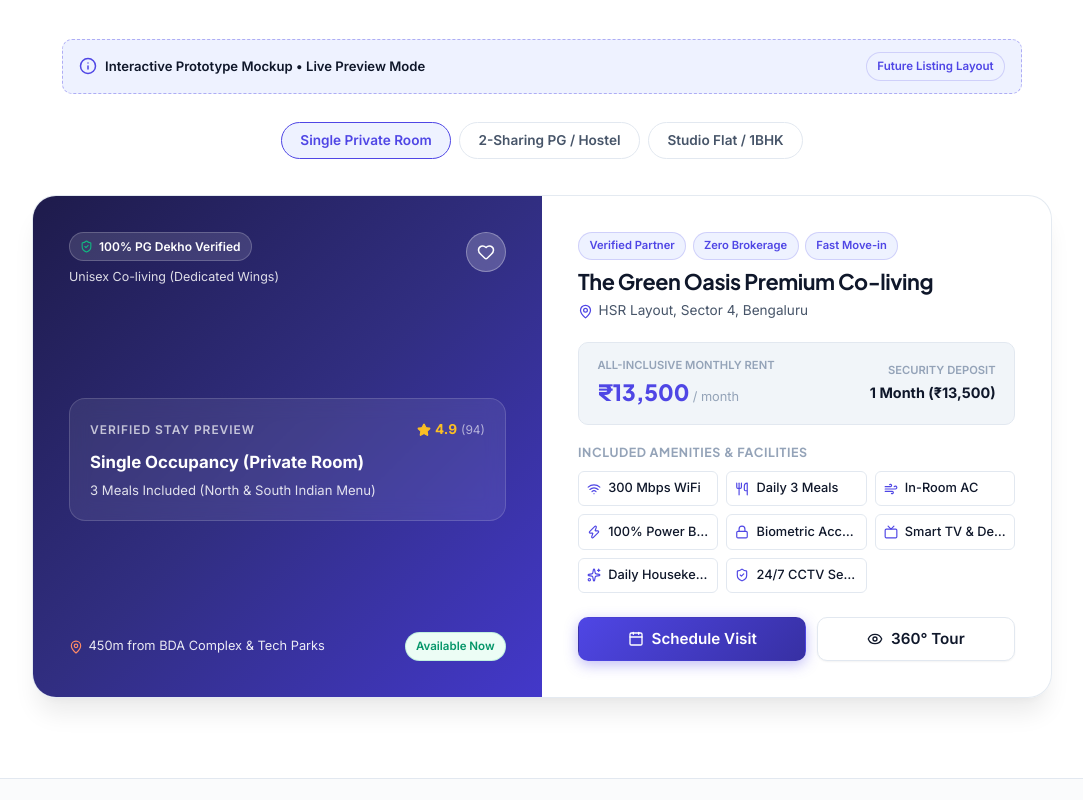
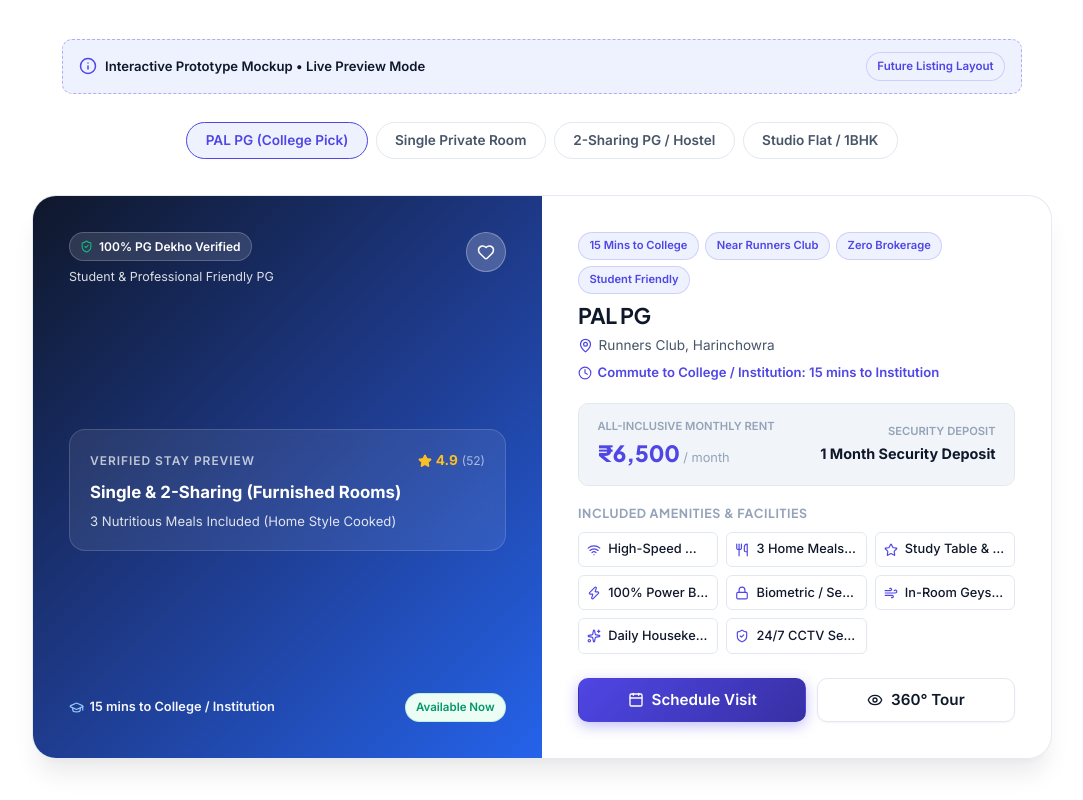
Before and after one commit to visionarycoder7/pgdekho, a React (Vite) app: page / in a window 1280 px wide. Shown: the part 1180-1980 px from the top of the page, without its empty margins (93-1176 px from the left). Built offline with nearby package versions, Linux system fonts and the light colour scheme; no server answers.

Commit message:
feat: add PAL PG listing and highlight college commute distances

```diff
--- a/src/components/PlatformPreview.jsx
+++ b/src/components/PlatformPreview.jsx
@@ -13,16 +13,46 @@ import {
   Calendar,
   Zap,
   Tv,
-  Info
+  Info,
+  Clock,
+  GraduationCap
 } from 'lucide-react';
 
 const mockProperties = [
+  {
+    id: 'pal-pg',
+    category: 'PAL PG (College Pick)',
+    title: 'PAL PG',
+    location: 'Runners Club, Harinchowra',
+    distance: '15 mins to College / Institution',
+    collegeCommute: '15 mins to Institution',
+    rent: '6,500',
+    deposit: '1 Month Security Deposit',
+    sharing: 'Single & 2-Sharing (Furnished Rooms)',
+    type: 'Student & Professional Friendly PG',
+    rating: '4.9',
+    reviewCount: 52,
+    tags: ['15 Mins to College', 'Near Runners Club', 'Zero Brokerage', 'Student Friendly'],
+    food: '3 Nutritious Meals Included (Home Style Cooked)',
+    amenities: [
+      { name: 'High-Speed WiFi', icon: Wifi },
+      { name: '3 Home Meals Daily', icon: Utensils },
+      { name: 'Study Table & Bed', icon: Star },
+      { name: '100% Power Backup', icon: Zap },
+      { name: 'Biometric / Secure Lock', icon: Lock },
+      { name: 'In-Room Geyser & AC', icon: Wind },
+      { name: 'Daily Housekeeping', icon: Sparkles },
+      { name: '24/7 CCTV Security', icon: ShieldCheck },
+    ],
+    gradient: 'linear-gradient(135deg, #0F172A 0%, #1E3A8A 50%, #2563EB 100%)'
+  },
   {
     id: 'prop-1',
     category: 'Single Private Room',
     title: 'The Green Oasis Premium Co-living',
     location: 'HSR Layout, Sector 4, Bengaluru',
-    distance: '450m from BDA Complex & Tech Parks',
+    distance: '8 mins to Tech Colleges & IT Corridors',
+    collegeCommute: '8 mins to University Campuses',
     rent: '13,500',
     deposit: '1 Month (₹13,500)',
     sharing: 'Single Occupancy (Private Room)',
@@ -48,7 +78,8 @@ const mockProperties = [
     category: '2-Sharing PG / Hostel',
     title: 'Silver Oaks Residency & Hostel',
     location: 'Hinjawadi Phase 1, Pune',
-    distance: '600m from Infosys Circle & Megapolis',
+    distance: '10 mins to Symbiosis & Engineering Colleges',
+    collegeCommute: '10 mins to Engineering Campuses',
     rent: '8,200',
     deposit: '₹8,000 (Refundable in 7 Days)',
     sharing: '2-Person Sharing (Spacious Twin Beds)',
@@ -74,11 +105,12 @@ const mockProperties = [
     category: 'Studio Flat / 1BHK',
     title: 'Urban Habitat Gated Studio Apartment',
     location: 'Cyber City, Sector 28, Gurgaon / Delhi NCR',
-    distance: '5 mins to DLF CyberHub & Rapid Metro',
+    distance: '12 mins to Management & CyberHub Institutes',
+    collegeCommute: '12 mins to Institutes & Rapid Metro',
     rent: '19,000',
     deposit: '1 Month Security',
     sharing: 'Full Private Flat (1BHK/Studio)',
-    type: 'Working Professionals / Couples',
+    type: 'Working Professionals & Students',
     rating: '4.95',
     reviewCount: 112,
     tags: ['Gated Society', 'Fully Furnished', 'No Gate Curfew'],
@@ -284,10 +316,10 @@ export default function PlatformPreview() {
               </div>
 
               {/* Bottom Visual Highlights */}
-              <div style={{ display: 'flex', alignItems: 'center', justifyContent: 'space-between', fontSize: '0.8rem', color: 'rgba(255,255,255,0.9)', flexWrap: 'wrap', gap: '0.4rem' }}>
+              <div style={{ display: 'flex', alignItems: 'center', justifyContent: 'space-between', fontSize: '0.8rem', color: 'rgba(255,255,255,0.95)', flexWrap: 'wrap', gap: '0.4rem' }}>
                 <div style={{ display: 'flex', alignItems: 'center', gap: '0.35rem' }}>
-                  <MapPin size={14} color="#FF8A65" style={{ flexShrink: 0 }} />
-                  <span>{activeProp.distance}</span>
+                  <GraduationCap size={15} color="#93C5FD" style={{ flexShrink: 0 }} />
+                  <span style={{ fontWeight: 600 }}>{activeProp.distance}</span>
                 </div>
                 <span className="badge badge-success" style={{ fontSize: '0.72rem' }}>
                   Available Now
@@ -312,10 +344,16 @@ export default function PlatformPreview() {
                   <h3 style={{ fontSize: 'clamp(1.15rem, 2.5vw, 1.35rem)', fontWeight: 700, color: 'var(--text-primary)', marginBottom: '0.35rem' }}>
                     {activeProp.title}
                   </h3>
-                  <p style={{ display: 'flex', alignItems: 'center', gap: '0.35rem', fontSize: '0.85rem', color: 'var(--text-secondary)' }}>
-                    <MapPin size={15} color="var(--primary)" style={{ flexShrink: 0 }} />
-                    {activeProp.location}
-                  </p>
+                  <div style={{ display: 'flex', flexDirection: 'column', gap: '0.35rem' }}>
+                    <p style={{ display: 'flex', alignItems: 'center', gap: '0.35rem', fontSize: '0.85rem', color: 'var(--text-secondary)' }}>
+                      <MapPin size={15} color="var(--primary)" style={{ flexShrink: 0 }} />
+                      <span>{activeProp.location}</span>
+                    </p>
+                    <p style={{ display: 'flex', alignItems: 'center', gap: '0.35rem', fontSize: '0.82rem', color: 'var(--primary)', fontWeight: 600 }}>
+                      <Clock size={14} style={{ flexShrink: 0 }} />
+                      <span>Commute to College / Institution: {activeProp.collegeCommute || activeProp.distance}</span>
+                    </p>
+                  </div>
                 </div>
 
                 {/* Transparent Rent & Deposit Strip */}
```
